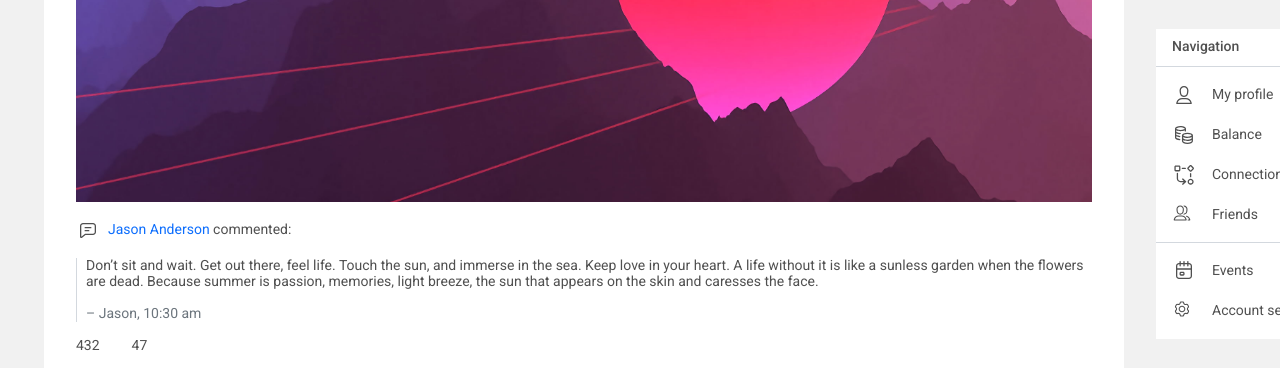
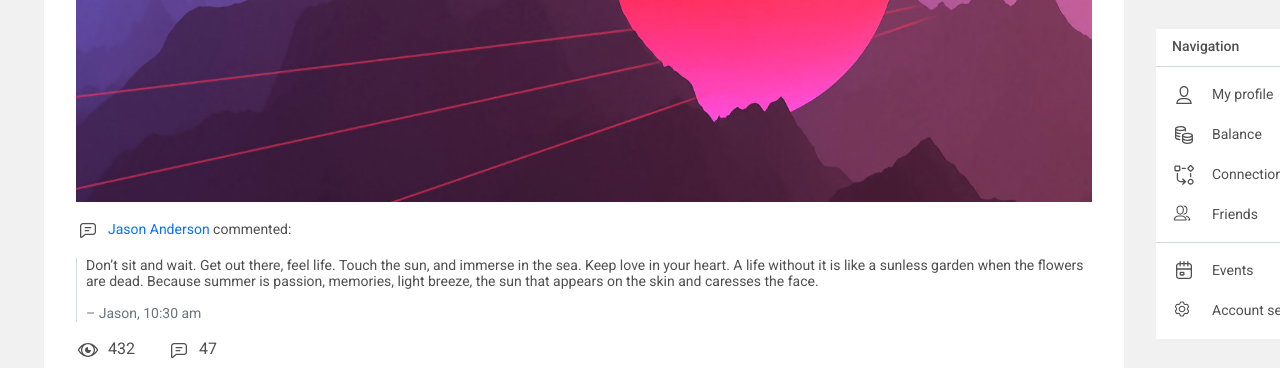
Before and after one commit to Nanammii/profile, a website: page source/index.html in a window 1280 px wide. Shown: the part 414-782 px from the top of the page. Drawn offline with nearby package versions, Linux system fonts and the light colour scheme.

Commit message:
added fix in styles

```diff
--- a/source/index.html
+++ b/source/index.html
@@ -84,9 +84,9 @@
             memories, light breeze, the sun that appears on the skin and caresses the face. </p>
           <span class="text-secondary">– Jason, 10:30 am</span>
         </div>
-        <div class="d-flex pb-3 gap-custom">
-          <span class="">432</span>
-          <span>47</span>
+        <div class="d-flex pb-3 gap-custom fs-6">
+          <span class="post__icon position-relative">432</span>
+          <span class="post__icon post__icon--comment position-relative">47</span>
         </div>
       </div>
     </section>
--- a/source/scss/blocks/post.scss
+++ b/source/scss/blocks/post.scss
@@ -46,3 +46,23 @@
     background-color: #d3d8de;
   }
 }
+
+.post__icon {
+  padding-left: 32px;
+  padding-top: 2.5px;
+  padding-bottom: 2.5px;
+
+  &::before {
+    content: "";
+    position: absolute;
+    top: 0;
+    left: 0;
+    width: 24px;
+    height: 24px;
+    background: url("../img/icons/eye-icon.svg") no-repeat;
+  }
+
+  &--comment::before {
+    background: url("../img/icons/comment-icon.svg") no-repeat;
+  }
+}
```
Also changed, not shown: source/css/style.css, 1 other file.
